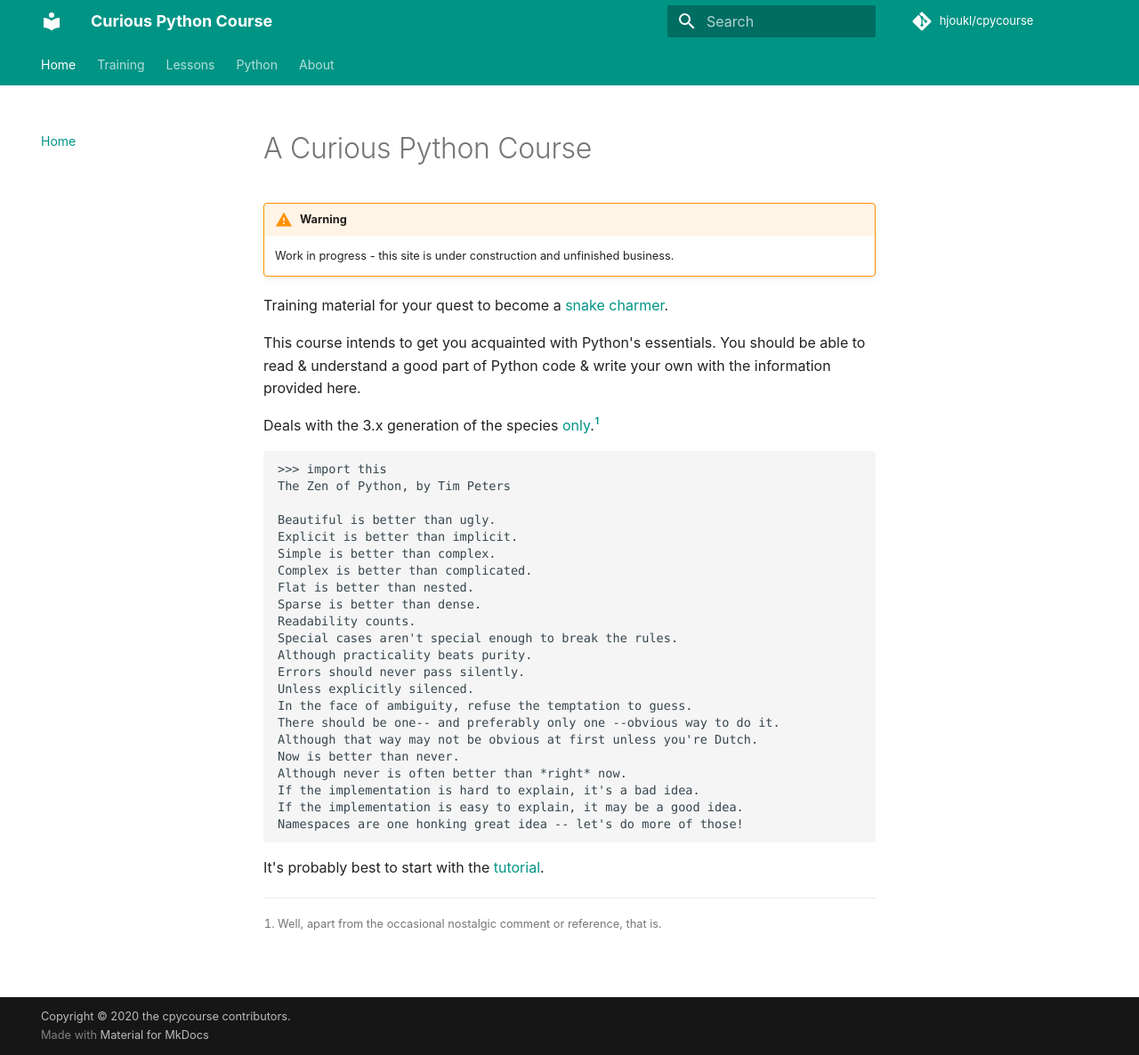
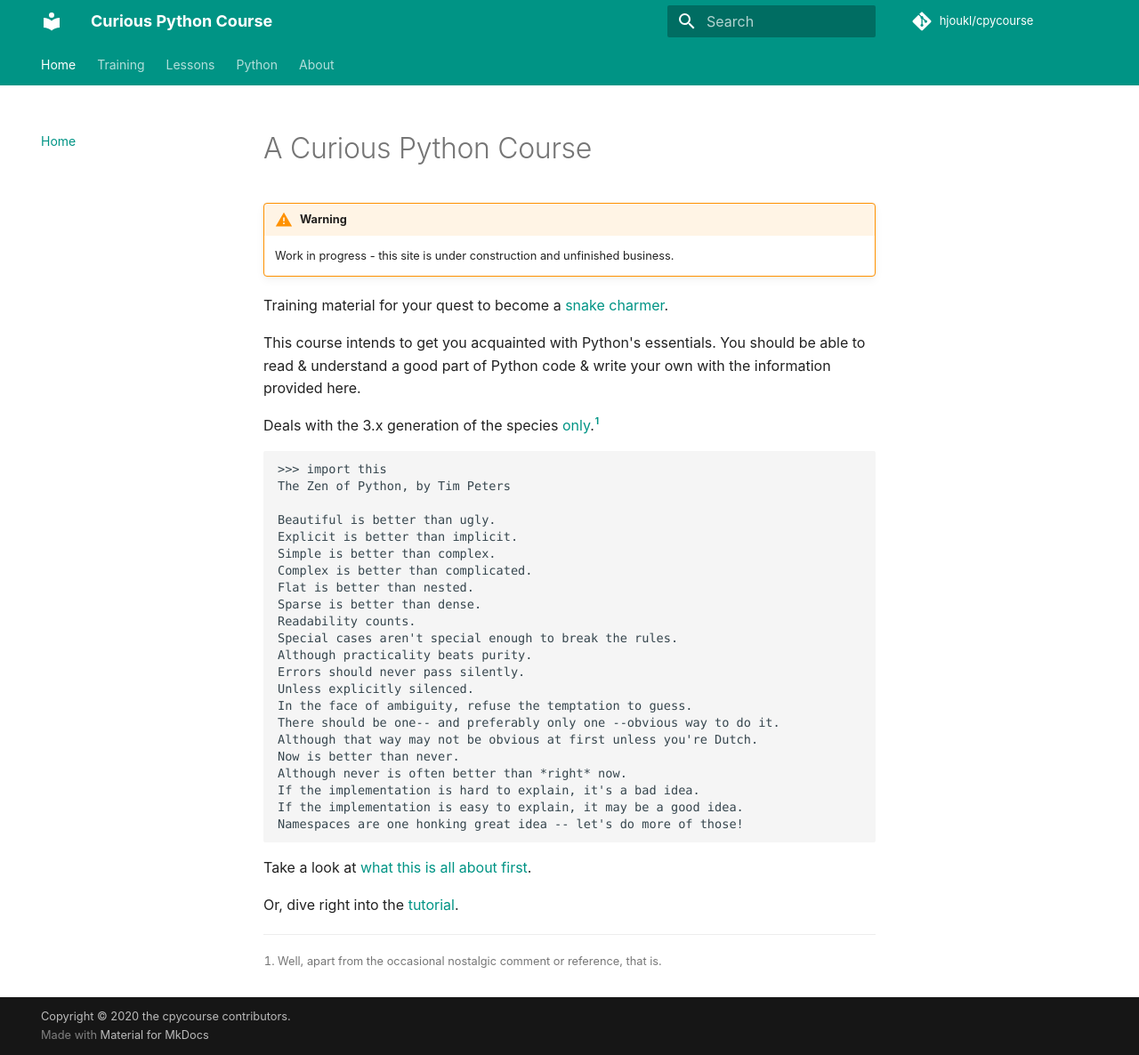
Before and after one commit to rkluger68/cpycourse, an MkDocs documentation site: the page built from docs/index.md, in a window 1280 px wide and 1186 px high. Shown: the whole window at 89% size. Built offline with MkDocs 1.6.1 and Material for MkDocs 9.7.7, drawn with Linux system fonts in a browser that asks for light colours; comment, search, counter and statistics services are not loaded.

Commit message:
Better links on index.md

````diff
--- a/docs/index.md
+++ b/docs/index.md
@@ -41,4 +41,6 @@ If the implementation is easy to explain, it may be a good idea.
 Namespaces are one honking great idea -- let's do more of those!
 ```
 
-It's probably best to start with the [tutorial](training/tutorial.md).
+Take a look at [what this is all about first](python/python.md).
+
+Or, dive right into the [tutorial](training/tutorial.md).
````
